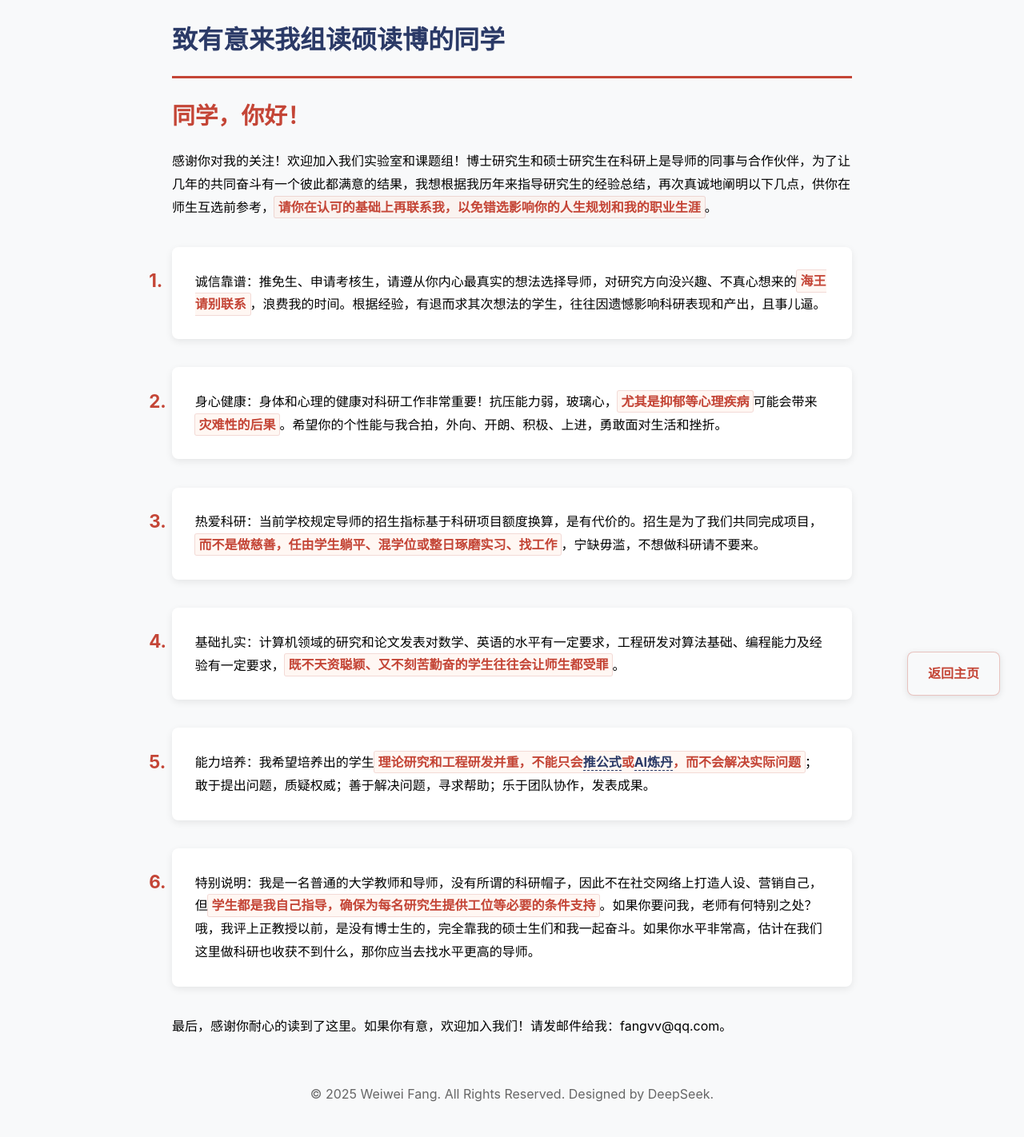
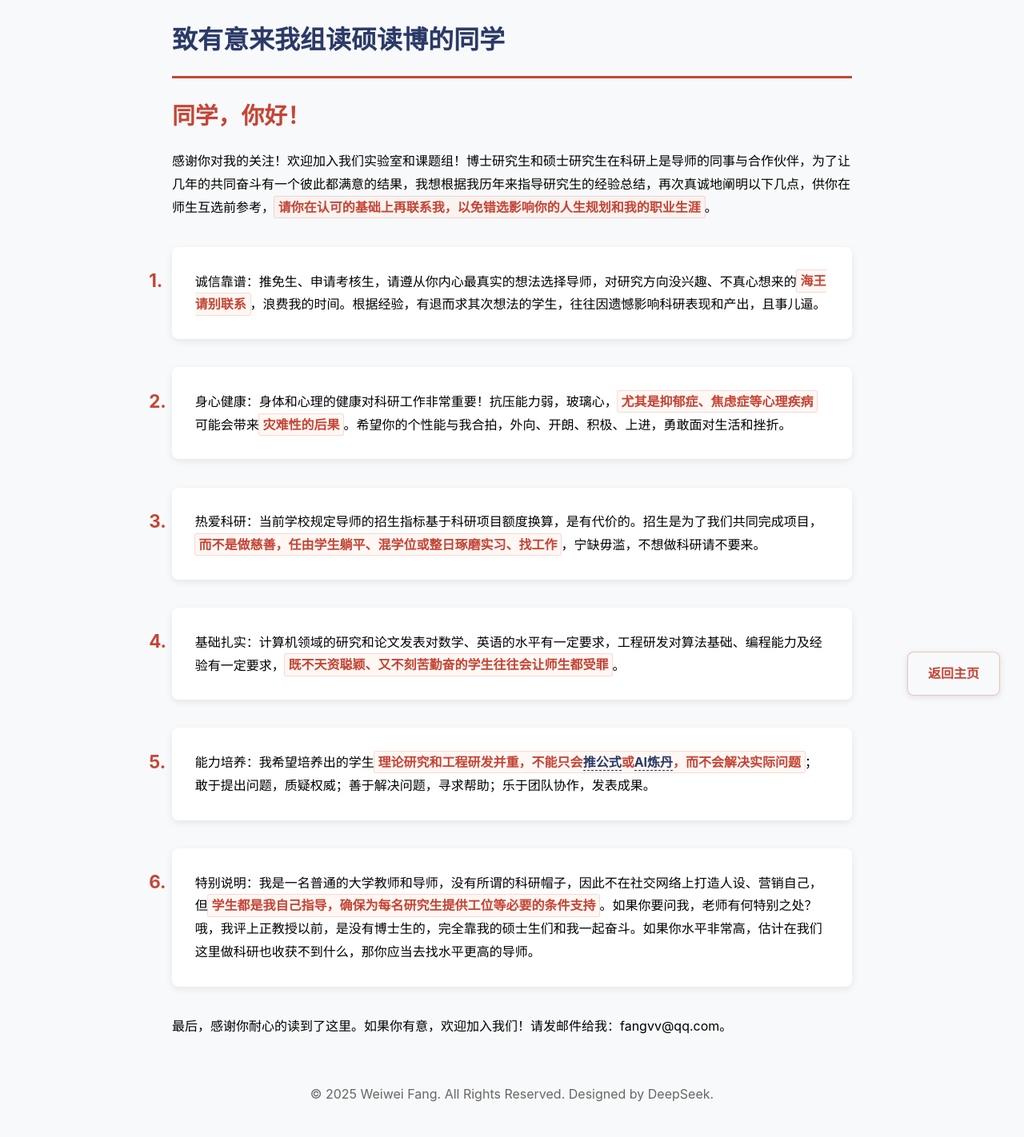
Before and after one commit to fangvv/Homepage, a Jekyll site: the page faq2.html, which Jekyll copies as it is, in a window 1280 px wide. Shown: the whole page at 80% size. Built offline with Jekyll 4.4.1, drawn with Linux system fonts in a browser that asks for light colours; comment, search, counter and statistics services are not loaded.

Commit message:
update faq

```diff
--- a/faq2.html
+++ b/faq2.html
@@ -118,7 +118,7 @@ strong:hover {
     <ol>
 <li>诚信靠谱：推免生、申请考核生，请遵从你内心最真实的想法选择导师，对研究方向没兴趣、不真心想来的<strong>海王请别联系</strong>，浪费我的时间。根据经验，有退而求其次想法的学生，往往因遗憾影响科研表现和产出，且事儿逼。</li>
 
-<li>身心健康：身体和心理的健康对科研工作非常重要！抗压能力弱，玻璃心，<strong>尤其是抑郁等心理疾病</strong>可能会带来<strong>灾难性的后果</strong>。希望你的个性能与我合拍，外向、开朗、积极、上进，勇敢面对生活和挫折。</li>
+<li>身心健康：身体和心理的健康对科研工作非常重要！抗压能力弱，玻璃心，<strong>尤其是抑郁症、焦虑症等心理疾病</strong>可能会带来<strong>灾难性的后果</strong>。希望你的个性能与我合拍，外向、开朗、积极、上进，勇敢面对生活和挫折。</li>
 
 <li>热爱科研：当前学校规定导师的招生指标基于科研项目额度换算，是有代价的。招生是为了我们共同完成项目，<strong>而不是做慈善，任由学生躺平、混学位或整日琢磨实习、找工作</strong>，宁缺毋滥，不想做科研请不要来。</li>
 
```
